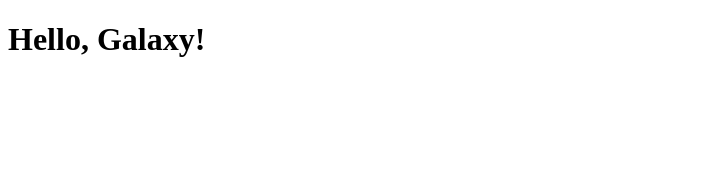
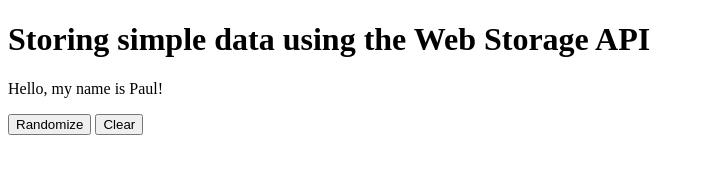
Before and after one commit to nicomiguelino/web-sandbox, a plain HTML site: page client-side-storage/index.html in a window 1280 px wide. Shown: the whole page, without its empty margins (0-704 px from the left). Drawn offline with Linux system fonts and the light colour scheme.

Commit message:
Write an example that makes use of `localStorage`.

```diff
--- a/client-side-storage/index.html
+++ b/client-side-storage/index.html
@@ -5,6 +5,13 @@
   <title>Client-side storage #1</title>
 </head>
 <body>
-  <h1>Hello, Galaxy!</h1>
+  <h1 class="underline">Storing simple data using the Web Storage API</h1>
+
+  <p>Hello, my name is <span id="name"></span>!</p>
+
+  <input type="button" value="Randomize" id="randomize-name">
+  <input type="button" value="Clear" id="clear-name">
+
+  <script src="/main.js"></script>
 </body>
 </html>
--- a/client-side-storage/main.js
+++ b/client-side-storage/main.js
@@ -0,0 +1,24 @@
+const initApp = () => {
+  console.log('We\'ll be using the Web Storage API to store our data.')
+  const names = ['Robert', 'Jimmy', 'John', 'Bonzo']
+  const defaultName = 'Paul'
+
+  const randomizeButton = document.querySelector('#randomize-name')
+  const clearButton = document.querySelector('#clear-name')
+  const name = document.querySelector('#name')
+
+  name.innerText = localStorage.getItem('name') || defaultName
+
+  randomizeButton.addEventListener('click', () => {
+    const randomName = names[Math.floor(Math.random() * names.length)]
+    localStorage.setItem('name', randomName)
+    name.innerText = localStorage.getItem('name')
+  })
+
+  clearButton.addEventListener('click', () => {
+    localStorage.setItem('name', defaultName)
+    name.innerText = localStorage.getItem('name')
+  })
+}
+
+initApp()
```
